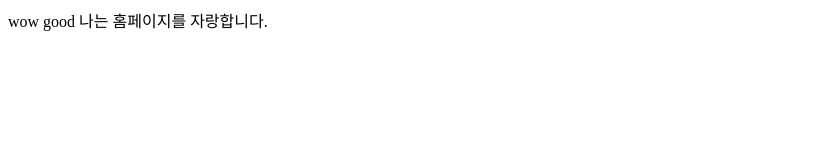
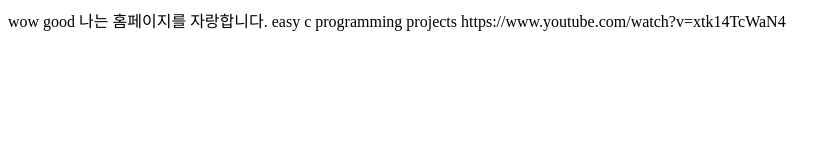
Before and after one commit to nababo/MY_C.io, a plain HTML site: page index.html in a window 1280 px wide. Shown: the whole page, without its empty margins (0-840 px from the left). Drawn offline with Linux system fonts and the light colour scheme.

Commit message:
Update index.html
세번째

```diff
--- a/index.html
+++ b/index.html
@@ -3,4 +3,9 @@
     <body>
         wow good
         나는 홈페이지를 자랑합니다.
+
+        easy c programming projects
+
+https://www.youtube.com/watch?v=xtk14TcWaN4
+
 </Html>
```
